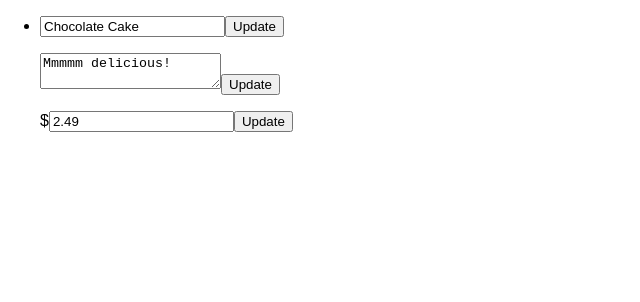
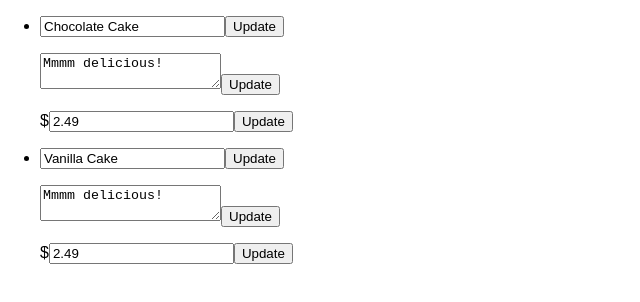
Before and after one commit to patrickcole/react-retail-menu, a React (Create React App) app in the folder editor/: page / in a window 1280 px wide. Shown: the top 302 px of the page, without its empty margins (0-640 px from the left). Built offline with nearby package versions, Linux system fonts and the light colour scheme.

Commit message:
Provides the ability to dynamically add products w/ state, input controls now saving state

```diff
--- a/editor/src/components/Menu.js
+++ b/editor/src/components/Menu.js
@@ -4,10 +4,37 @@ import Product from './Product';
 
 export default class Menu extends Component {
 
+  constructor(props) {
+    super(props);
+    this.state = {
+      products: [
+        {
+          title: "Chocolate Cake",
+          description: "Mmmm delicious!",
+          price: "2.49"
+        },
+        {
+          title: "Vanilla Cake",
+          description: "Mmmm delicious!",
+          price: "2.49"
+        }
+      ]
+    }
+  }
   render() {
     return (
       <ul>
-        <Product title="Chocolate Cake" description="Mmmmm delicious!" price="2.49" />
+        { this.state.products.map( (product, index) => {
+
+          return (
+            <Product
+              key={`product${index}`}
+              title={product.title}
+              description={product.description}
+              price={product.price}
+            />
+          )
+        })}
       </ul>
     )
   }
```
